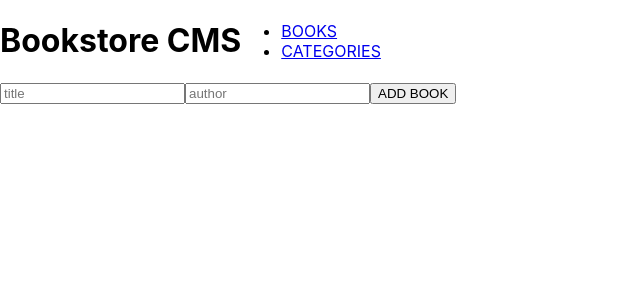
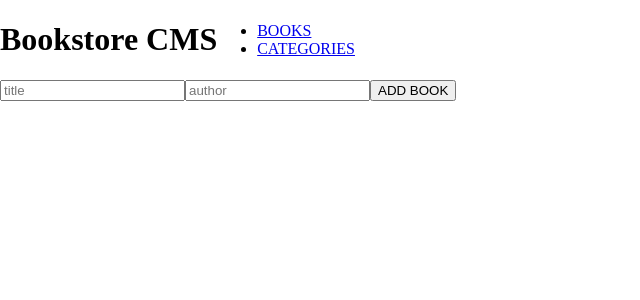
Before and after one commit to piesieomane/BookStore, a React (Create React App) app: page / in a window 1280 px wide. Shown: the top 300 px of the page, without its empty margins (0-640 px from the left). Built offline with nearby package versions, Linux system fonts and the light colour scheme.

Commit message:
fix linter errors

```diff
--- a/src/App.css
+++ b/src/App.css
@@ -32,6 +32,7 @@
   from {
     transform: rotate(0deg);
   }
+
   to {
     transform: rotate(360deg);
   }
--- a/src/index.css
+++ b/src/index.css
@@ -1,13 +1,5 @@
 body {
   margin: 0;
-  font-family: -apple-system, BlinkMacSystemFont, 'Segoe UI', 'Roboto', 'Oxygen',
-    'Ubuntu', 'Cantarell', 'Fira Sans', 'Droid Sans', 'Helvetica Neue',
-    sans-serif;
-  -webkit-font-smoothing: antialiased;
-  -moz-osx-font-smoothing: grayscale;
+  padding: 0;
+  box-sizing: border-box;
 }
-
-code {
-  font-family: source-code-pro, Menlo, Monaco, Consolas, 'Courier New',
-    monospace;
-}
```
Also changed, not shown: public/logo192.png (deleted), public/logo512.png (deleted), public/manifest.json (deleted), public/robots.txt (deleted).
